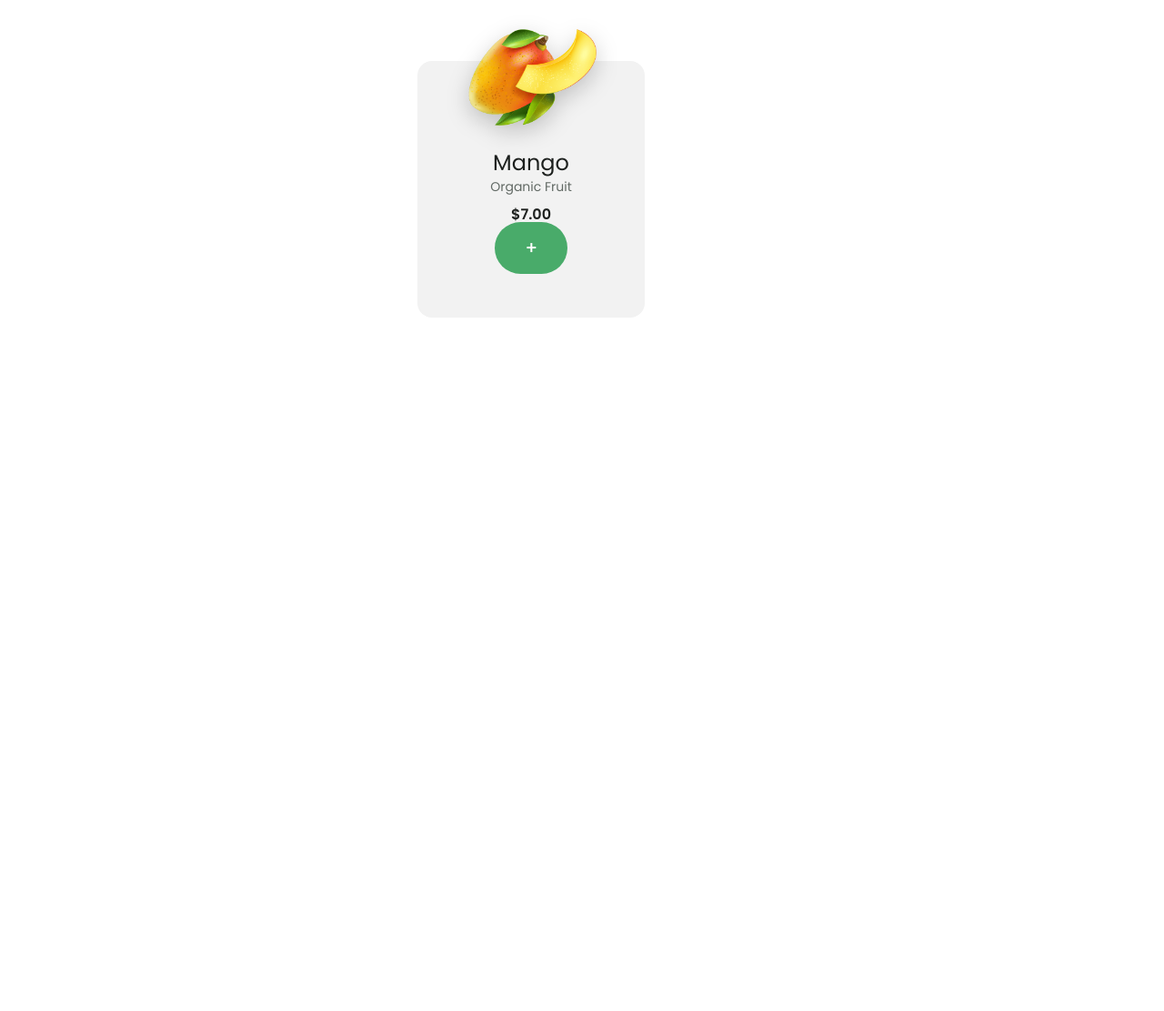
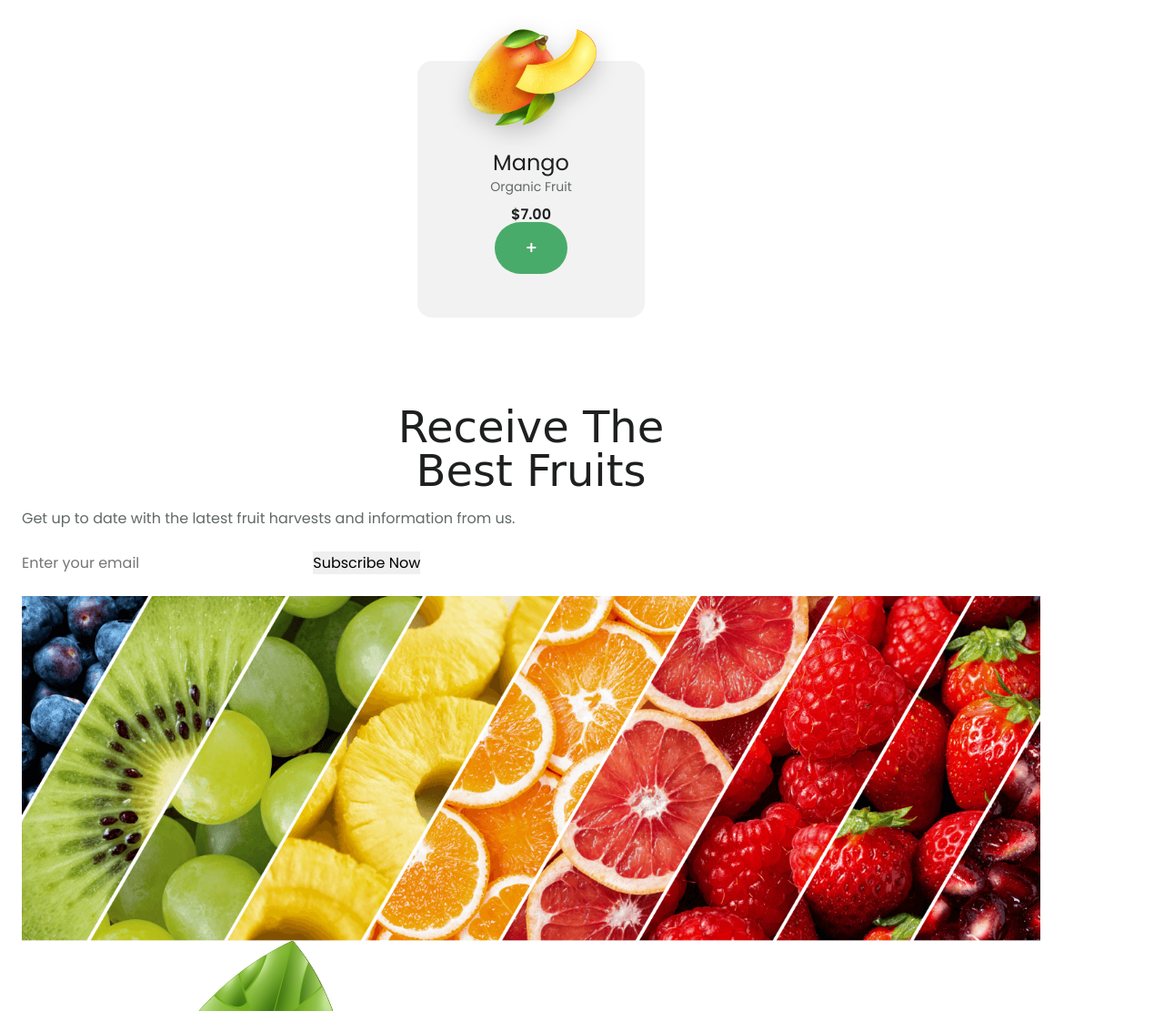
Before and after one commit to Gopinath21052006/web-design1, a plain HTML site: page index.html in a window 1280 px wide. Shown: the part 4569-5680 px from the top of the page at 91% size. Before the commit the page ends 5030 px from the top, so only its background shows below. Drawn offline with nearby package versions, Linux system fonts and the light colour scheme; a web font is replaced by a local one.

Commit message:
index.html

```diff
--- a/index.html
+++ b/index.html
@@ -196,7 +196,25 @@
 
          <!--==================== JOIN US ====================-->
          <section class="join section" id="join">
-
+          <div class="join __container container grid">
+            <div class="join__content grid">
+               <div class="join__data">
+                  <h2 class="section__title">
+                     Receive The <br>Best Fruits
+                  </h2>
+                  <p class="join__description">
+                     Get up to date with the latest fruit harvests and information from us.
+                  </p>
+               </div>
+               <from action="" class="join__from">
+                  <input type="email" placeholder="Enter your email" class="join__input">
+                  <button class="join__button">Subscribe Now</button>
+               </from>
+            </div>
+            <img src="assets/img/join-bg.png" alt="image" class="join__bg">
+          </div>
+          <img src="assets/img/leaf.png" alt="image" class="join__leaf-1">
+          <img src="assets/img/leaf.png" alt="image" class="join__leaf-2">
          </section>
       </main>
 
```
